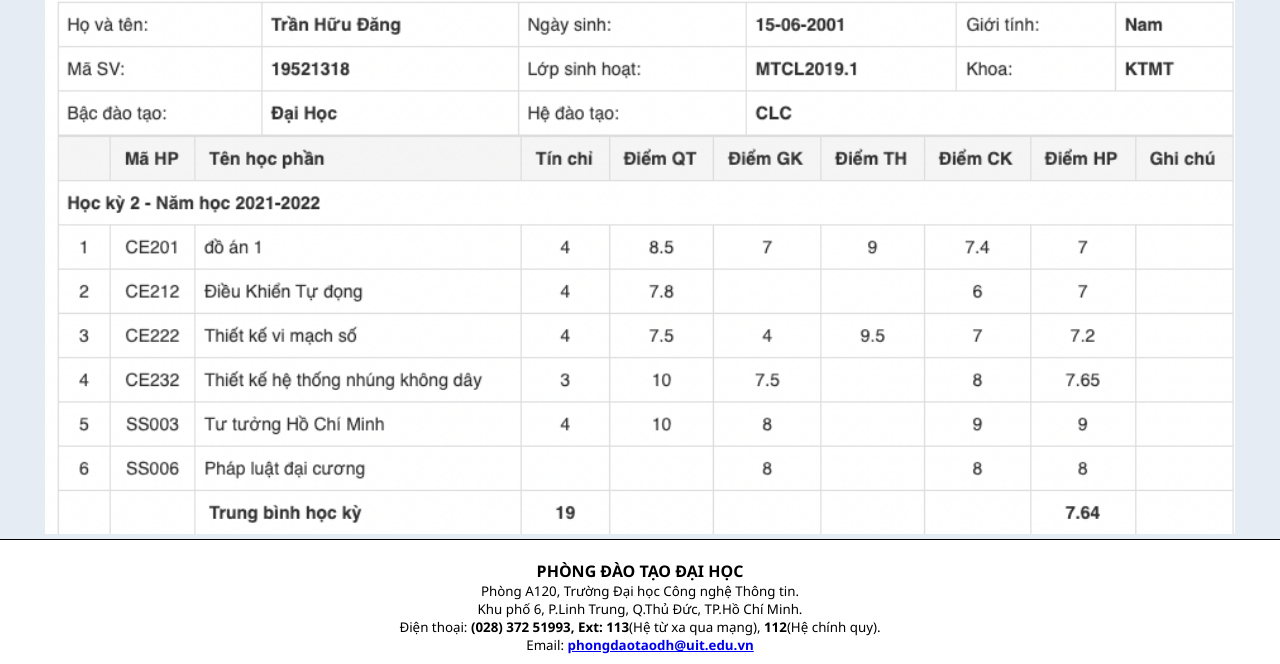
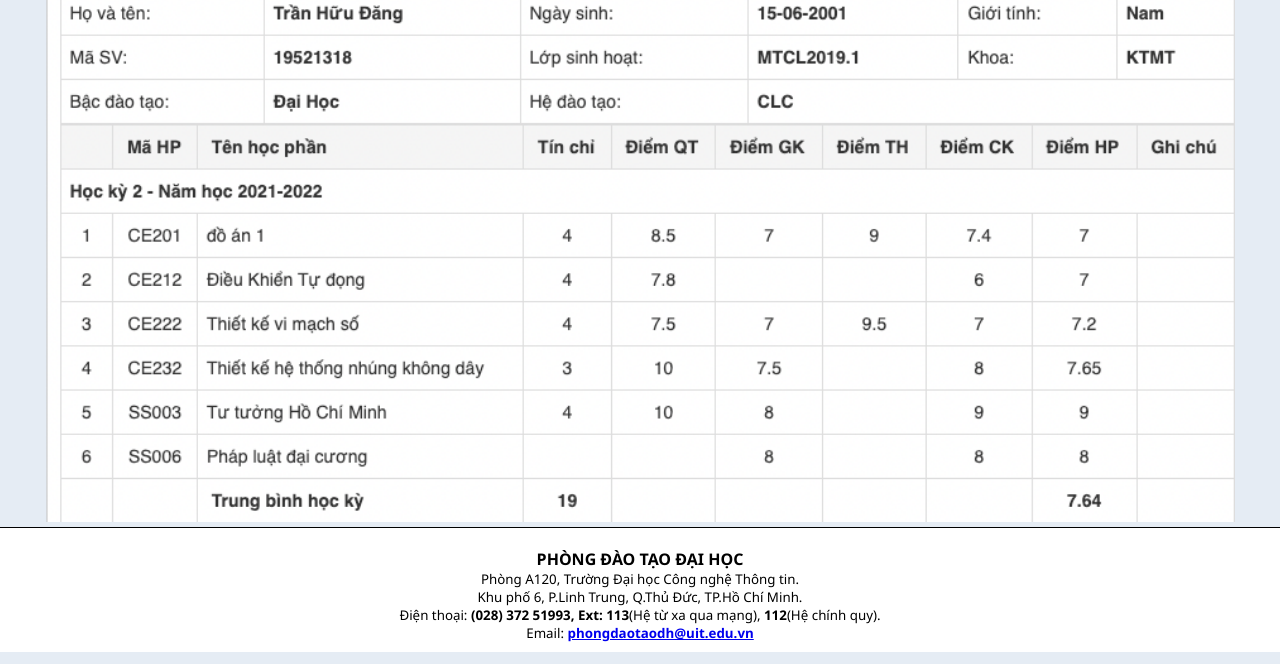
Before and after one commit to Dangeagle/123, a plain HTML site: page scoreboard.html in a window 1280 px wide. Shown: the part 410-1074 px from the top of the page. Drawn offline with Linux system fonts and the light colour scheme.

Commit message:
fix score

```diff
--- a/scoreboard.html
+++ b/scoreboard.html
@@ -24,7 +24,7 @@
         </header>
         <div class="scboard">
             <h1 class="label"> Bảng điểm sinh viên</h1>
-            <img width="1190px" src="./board3.png" />
+            <img width="1190px" src="./board4.png" />
         </div>
 
     </div>
```
Also changed, not shown: board4.png (added).
